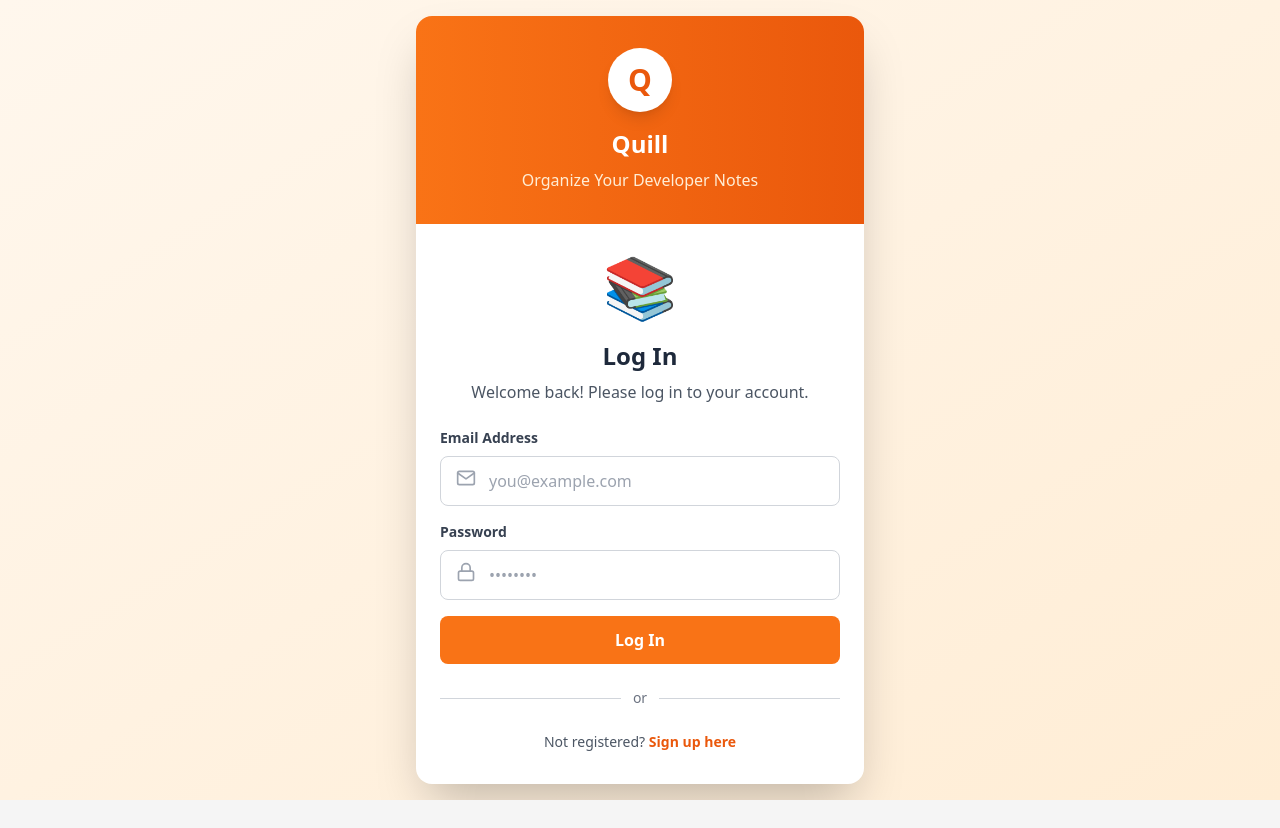
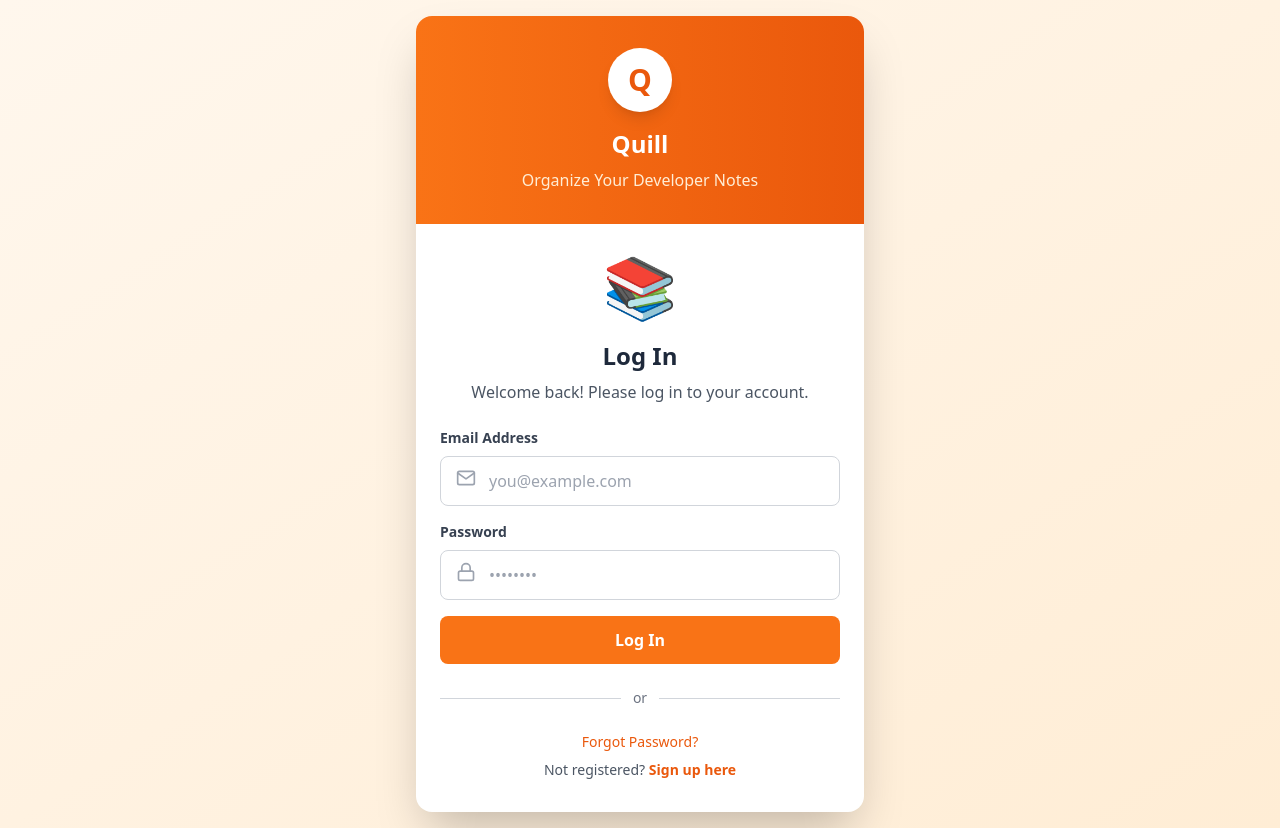
Before and after one commit to Antonynans/Quill-frontend-, a Next.js app: page /auth/login in a window 1280 px wide. Before the commit the page ends 800 px from the top, so only its background shows below. Built offline with nearby package versions, Linux system fonts and the light colour scheme; no server answers.

Commit message:
added forgot password link

```diff
--- a/src/app/auth/login/page.tsx
+++ b/src/app/auth/login/page.tsx
@@ -118,15 +118,23 @@ export default function LoginPage() {
               <div className="flex-1 h-px bg-gray-300"></div>
             </div>
 
-            <p className="text-center text-sm text-gray-600">
-              Not registered?{" "}
+            <div className="text-center space-y-2">
               <Link
-                href="/auth/signup"
-                className="text-orange-600 font-bold hover:text-orange-700"
+                href="/auth/forgot-password"
+                className="text-sm text-orange-600 hover:text-orange-700 block"
               >
-                Sign up here
+                Forgot Password?
               </Link>
-            </p>
+              <p className="text-sm text-gray-600">
+                Not registered?{" "}
+                <Link
+                  href="/auth/signup"
+                  className="text-orange-600 font-bold hover:text-orange-700"
+                >
+                  Sign up here
+                </Link>
+              </p>
+            </div>
           </div>
         </div>
       </div>
```
